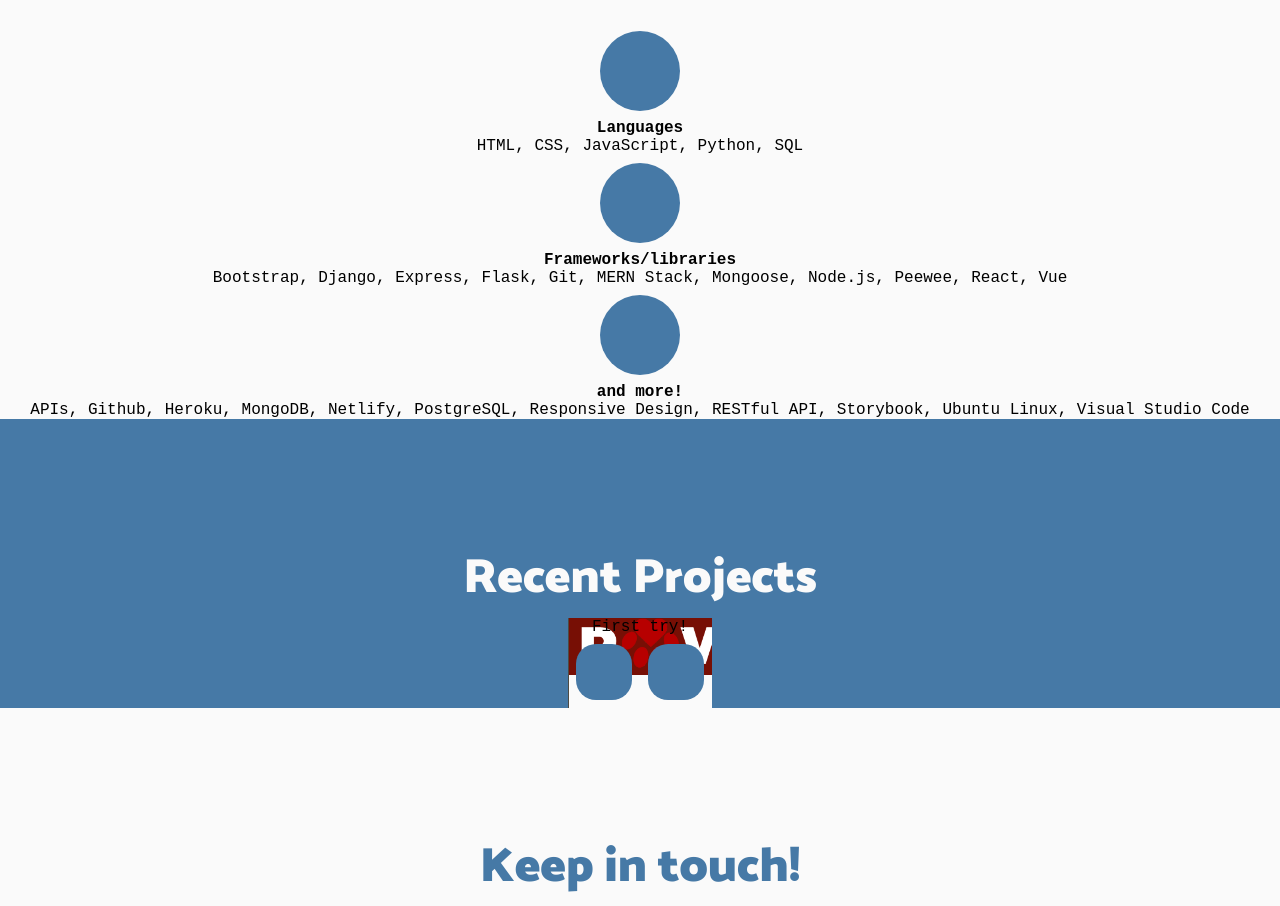
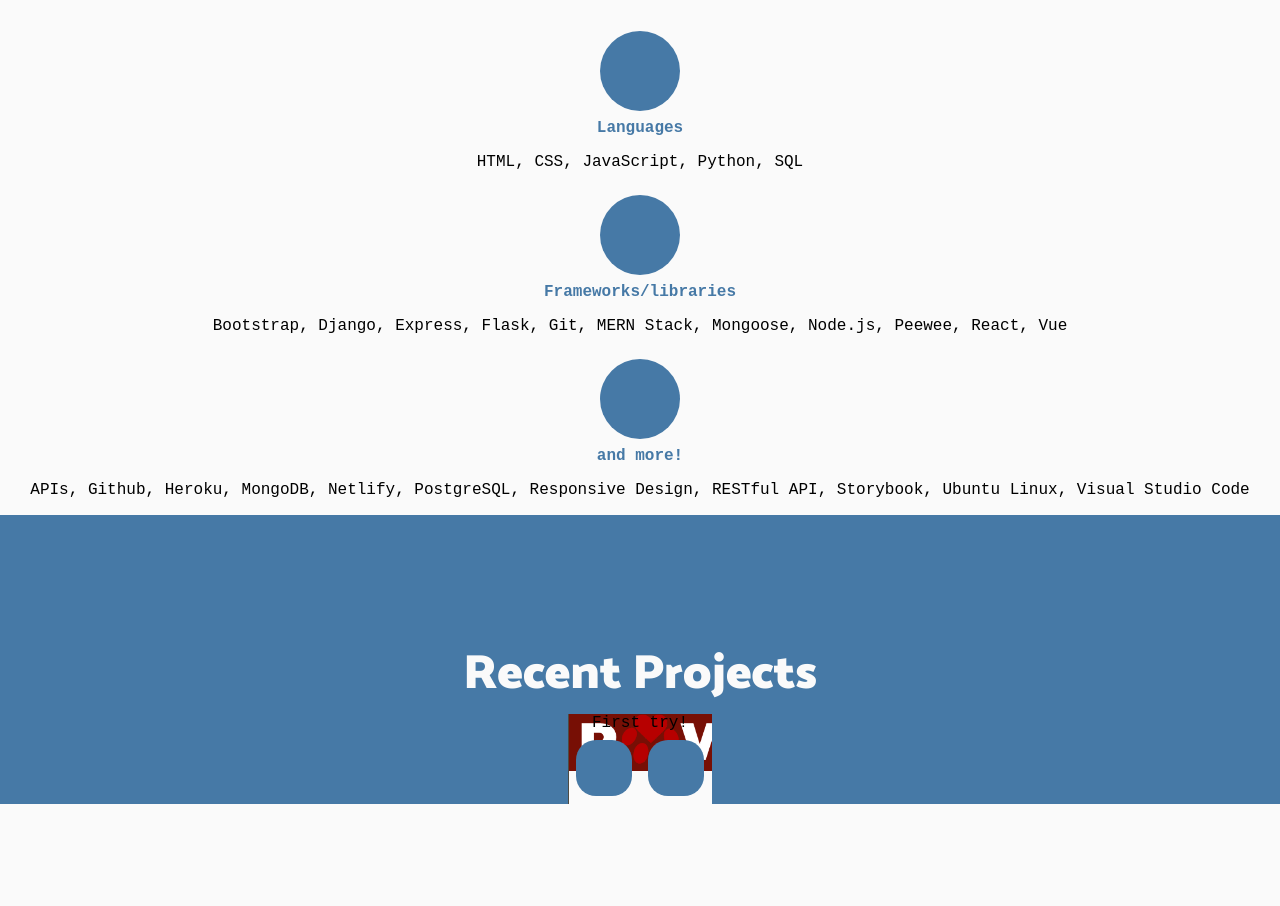
Before and after one commit to saralaffin/portfolio-vue, a Vue app: page / in a window 1280 px wide. Shown: the part 2149-3055 px from the top of the page. Built offline with nearby package versions, Linux system fonts and the light colour scheme; some icons are missing.

Commit message:
add styling to skills section

```diff
--- a/src/components/SubSkills.vue
+++ b/src/components/SubSkills.vue
@@ -26,7 +26,8 @@ export default {
   flex-direction: column;
   align-items: center;
 }
-h2 {
+h2,
+h4 {
   color: var(--dark-blue);
 }
 i {
@@ -41,4 +42,8 @@ i {
   justify-content: center;
   align-items: center;
 }
+p {
+  text-align: center;
+  padding: 1em;
+}
 </style>
```
